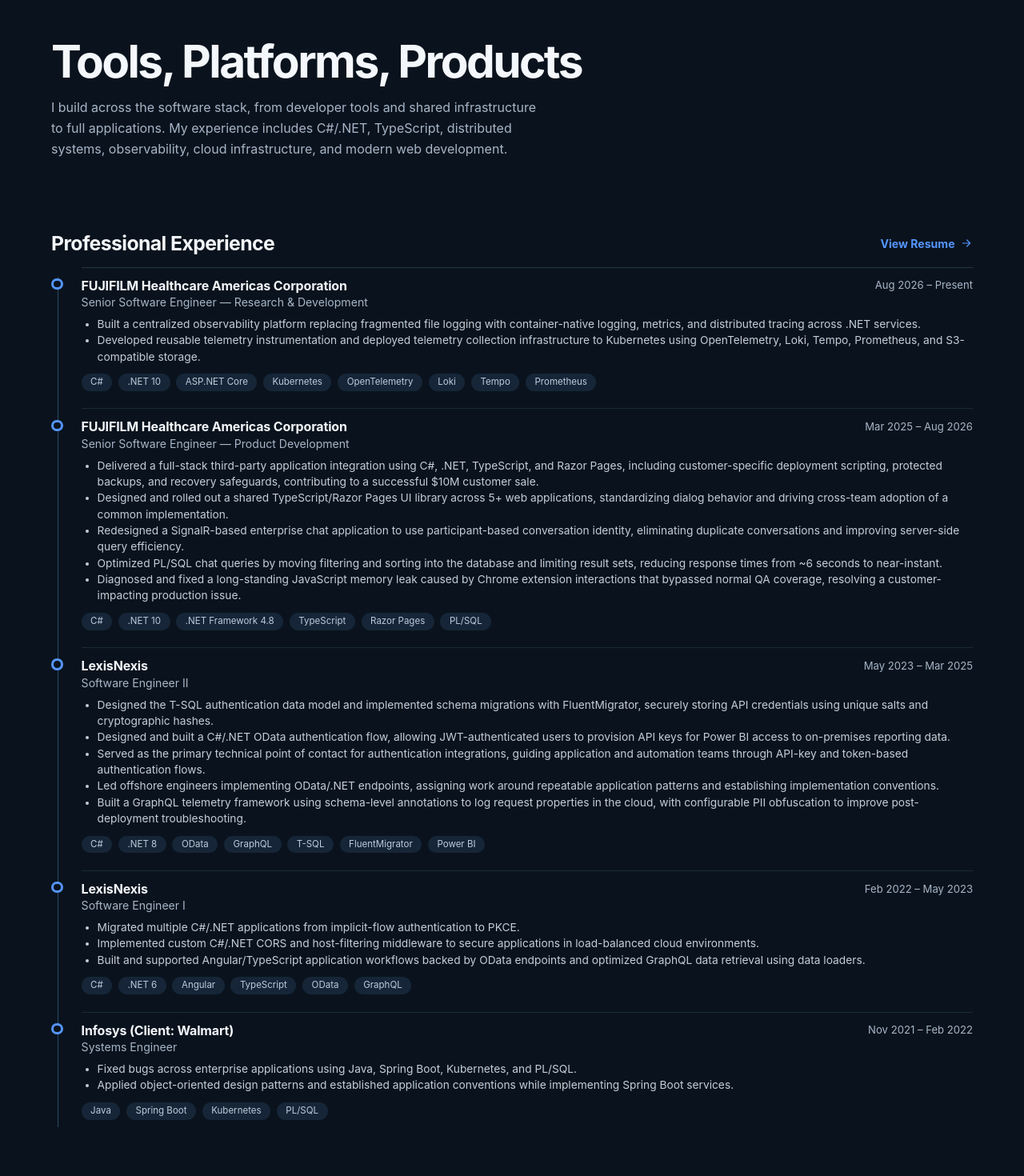
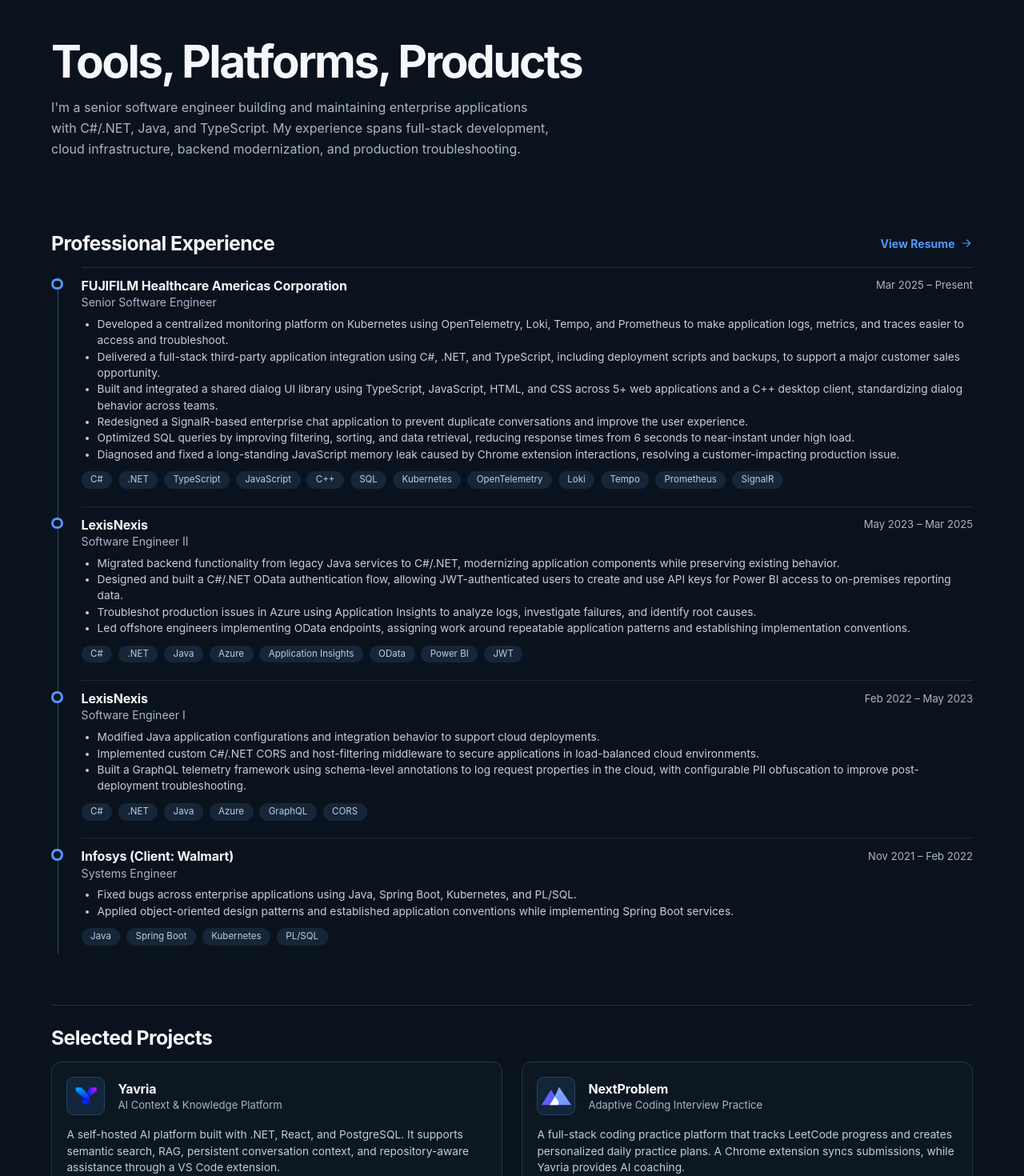
Before and after one commit to marcomtzan/portfolio, a React (Vite) app: page / in a window 1280 px wide. Shown: the part 100-1570 px from the top of the page at 80% size. Built offline with nearby package versions, Linux system fonts and the light colour scheme.

Commit message:
Update portfolio site

```diff
--- a/src/App.jsx
+++ b/src/App.jsx
@@ -4,50 +4,40 @@ import { useEffect, useState } from 'react'
 const experience = [
   {
     company: 'FUJIFILM Healthcare Americas Corporation',
-    role: 'Senior Software Engineer — Research & Development',
-    dates: 'Aug 2026 – Present',
+    role: 'Senior Software Engineer',
+    dates: 'Mar 2025 – Present',
     bullets: [
-      'Built a centralized observability platform replacing fragmented file logging with container-native logging, metrics, and distributed tracing across .NET services.',
-      'Developed reusable telemetry instrumentation and deployed telemetry collection infrastructure to Kubernetes using OpenTelemetry, Loki, Tempo, Prometheus, and S3-compatible storage.',
+      'Developed a centralized monitoring platform on Kubernetes using OpenTelemetry, Loki, Tempo, and Prometheus to make application logs, metrics, and traces easier to access and troubleshoot.',
+      'Delivered a full-stack third-party application integration using C#, .NET, and TypeScript, including deployment scripts and backups, to support a major customer sales opportunity.',
+      'Built and integrated a shared dialog UI library using TypeScript, JavaScript, HTML, and CSS across 5+ web applications and a C++ desktop client, standardizing dialog behavior across teams.',
+      'Redesigned a SignalR-based enterprise chat application to prevent duplicate conversations and improve the user experience.',
+      'Optimized SQL queries by improving filtering, sorting, and data retrieval, reducing response times from 6 seconds to near-instant under high load.',
+      'Diagnosed and fixed a long-standing JavaScript memory leak caused by Chrome extension interactions, resolving a customer-impacting production issue.',
     ],
-    tech: ['C#', '.NET 10', 'ASP.NET Core', 'Kubernetes', 'OpenTelemetry', 'Loki', 'Tempo', 'Prometheus'],
-  },
-  {
-    company: 'FUJIFILM Healthcare Americas Corporation',
-    role: 'Senior Software Engineer — Product Development',
-    dates: 'Mar 2025 – Aug 2026',
-    bullets: [
-      'Delivered a full-stack third-party application integration using C#, .NET, TypeScript, and Razor Pages, including customer-specific deployment scripting, protected backups, and recovery safeguards, contributing to a successful $10M customer sale.',
-      'Designed and rolled out a shared TypeScript/Razor Pages UI library across 5+ web applications, standardizing dialog behavior and driving cross-team adoption of a common implementation.',
-      'Redesigned a SignalR-based enterprise chat application to use participant-based conversation identity, eliminating duplicate conversations and improving server-side query efficiency.',
-      'Optimized PL/SQL chat queries by moving filtering and sorting into the database and limiting result sets, reducing response times from ~6 seconds to near-instant.',
-      'Diagnosed and fixed a long-standing JavaScript memory leak caused by Chrome extension interactions that bypassed normal QA coverage, resolving a customer-impacting production issue.',
-    ],
-    tech: ['C#', '.NET 10', '.NET Framework 4.8', 'TypeScript', 'Razor Pages', 'PL/SQL'],
+    tech: ['C#', '.NET', 'TypeScript', 'JavaScript', 'C++', 'SQL', 'Kubernetes', 'OpenTelemetry', 'Loki', 'Tempo', 'Prometheus', 'SignalR'],
   },
   {
     company: 'LexisNexis',
     role: 'Software Engineer II',
     dates: 'May 2023 – Mar 2025',
     bullets: [
-      'Designed the T-SQL authentication data model and implemented schema migrations with FluentMigrator, securely storing API credentials using unique salts and cryptographic hashes.',
-      'Designed and built a C#/.NET OData authentication flow, allowing JWT-authenticated users to provision API keys for Power BI access to on-premises reporting data.',
-      'Served as the primary technical point of contact for authentication integrations, guiding application and automation teams through API-key and token-based authentication flows.',
-      'Led offshore engineers implementing OData/.NET endpoints, assigning work around repeatable application patterns and establishing implementation conventions.',
-      'Built a GraphQL telemetry framework using schema-level annotations to log request properties in the cloud, with configurable PII obfuscation to improve post-deployment troubleshooting.',
+      'Migrated backend functionality from legacy Java services to C#/.NET, modernizing application components while preserving existing behavior.',
+      'Designed and built a C#/.NET OData authentication flow, allowing JWT-authenticated users to create and use API keys for Power BI access to on-premises reporting data.',
+      'Troubleshot production issues in Azure using Application Insights to analyze logs, investigate failures, and identify root causes.',
+      'Led offshore engineers implementing OData endpoints, assigning work around repeatable application patterns and establishing implementation conventions.',
     ],
-    tech: ['C#', '.NET 8', 'OData', 'GraphQL', 'T-SQL', 'FluentMigrator', 'Power BI'],
+    tech: ['C#', '.NET', 'Java', 'Azure', 'Application Insights', 'OData', 'Power BI', 'JWT'],
   },
   {
     company: 'LexisNexis',
     role: 'Software Engineer I',
     dates: 'Feb 2022 – May 2023',
     bullets: [
-      'Migrated multiple C#/.NET applications from implicit-flow authentication to PKCE.',
+      'Modified Java application configurations and integration behavior to support cloud deployments.',
       'Implemented custom C#/.NET CORS and host-filtering middleware to secure applications in load-balanced cloud environments.',
-      'Built and supported Angular/TypeScript application workflows backed by OData endpoints and optimized GraphQL data retrieval using data loaders.',
+      'Built a GraphQL telemetry framework using schema-level annotations to log request properties in the cloud, with configurable PII obfuscation to improve post-deployment troubleshooting.',
     ],
-    tech: ['C#', '.NET 6', 'Angular', 'TypeScript', 'OData', 'GraphQL'],
+    tech: ['C#', '.NET', 'Java', 'Azure', 'GraphQL', 'CORS'],
   },
   {
     company: 'Infosys (Client: Walmart)',
@@ -67,7 +57,7 @@ const projects = [
     title: 'Yavria',
     subtitle: 'AI Context & Knowledge Platform',
     icon: '/assets/yavria-icon.png',
-    summary: 'A self-hosted, multi-service AI platform for persistent conversation context, semantic retrieval, file-based context, and external integrations. Its VS Code extension brings Yavria into the editor with workspace synchronization, file attachment, and repository-aware chat.',
+    summary: 'A self-hosted AI platform built with .NET, React, and PostgreSQL. It supports semantic search, RAG, persistent conversation context, and repository-aware assistance through a VS Code extension.',
     tech: ['C#', '.NET', 'PostgreSQL', 'pgvector', 'React', 'VS Code', 'Docker'],
     images: [
       '/assets/yavria/yavria-1.png',
@@ -75,7 +65,7 @@ const projects = [
     ],
     liveUrl: 'https://yavria.com',
     caseStudy: {
-      intro: 'Yavria is a multi-service AI platform built around persistent conversation context, semantic knowledge retrieval, file-based context, and external application integrations. A companion VS Code extension can synchronize a workspace, attach files directly from the editor, and use that repository context in chat.',
+      intro: 'Yavria is a self-hosted, multi-service AI platform for semantic search, RAG, and persistent conversation context. Its VS Code extension brings repository-aware assistance into the editor.',
       sections: [
         {
           title: 'Retrieval architecture',
@@ -93,7 +83,7 @@ const projects = [
     title: 'NextProblem',
     subtitle: 'Adaptive Coding Interview Practice',
     icon: '/assets/nextproblem-icon.svg',
-    summary: 'A full-stack coding practice platform that turns LeetCode history into personalized daily practice queues using mastery, completion state, focus-first pattern practice, and spaced repetition. Its Chrome extension passively synchronizes submissions and adds in-page text, screenshot, and voice coaching powered through Yavria.',
+    summary: 'A full-stack coding practice platform that tracks LeetCode progress and creates personalized daily practice plans. A Chrome extension syncs submissions, while Yavria provides AI coaching.',
     tech: ['C#', 'ASP.NET Core', 'React', 'TypeScript', 'Chrome Extension', 'AI'],
     images: [
       '/assets/next-problem/next-problem-1.png',
@@ -102,7 +92,7 @@ const projects = [
     ],
     liveUrl: 'https://nextproblem.app',
     caseStudy: {
-      intro: 'NextProblem is a full-stack coding-practice platform designed to turn LeetCode history into a focused daily practice plan rather than a static problem list. Its Chrome extension synchronizes solved problems and submission details in the background while also exposing contextual text, screenshot, and voice coaching on LeetCode.',
+      intro: 'NextProblem is a full-stack coding-practice platform that turns LeetCode history into personalized daily practice plans. Its Chrome extension syncs submissions and provides access to contextual AI coaching.',
       sections: [
         {
           title: 'Practice planning',
@@ -192,9 +182,8 @@ function HomePage() {
       <section className="hero" id="home">
         <h1>Tools, Platforms, Products</h1>
         <p className="hero-copy">
-          I build across the software stack, from developer tools and shared infrastructure to full applications.
-          My experience includes C#/.NET, TypeScript, distributed systems, observability, cloud infrastructure,
-          and modern web development.
+          I'm a senior software engineer building and maintaining enterprise applications with C#/.NET, Java, and TypeScript.
+          My experience spans full-stack development, cloud infrastructure, backend modernization, and production troubleshooting.
         </p>
       </section>
 
@@ -234,10 +223,10 @@ function HomePage() {
         <div className="about-body">
           <div className="about-copy">
             <p>
-              I'm a software engineer who likes solving complex problems, designing systems, and building software that is reliable and maintainable. I’m especially interested in backend development, distributed systems, and understanding how software works beneath the surface.
+              I'm a senior software engineer who enjoys solving complex technical problems, exploring different approaches, and building reliable software. My work includes full-stack development, cloud infrastructure, modernizing older systems, and troubleshooting production applications.
             </p>
             <p>
-              Outside of work, I spend time building personal projects, exploring new technologies, and being with my family.
+              Outside of work, I enjoy building personal projects, experimenting with AI and new technologies, and spending time with my family.
             </p>
             <a className="text-link" href="mailto:marcomtzan@gmail.com">Get in touch <ArrowIcon /></a>
           </div>
```
Also changed, not shown: 8 other files (tests, documents, lock files or other folders).
